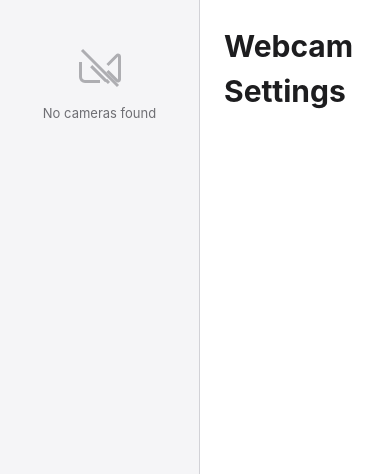
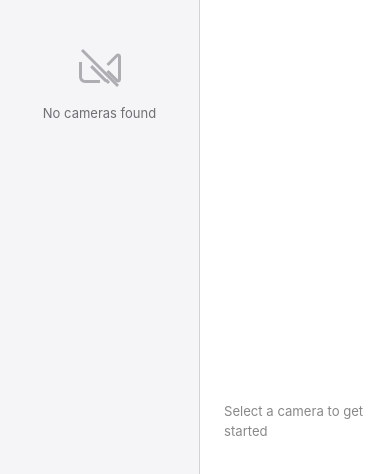
Before and after one commit to webbertakken/cameras, a React (Vite) app: page / in a window 390 px wide. Shown: the top 474 px of the page. Built offline with nearby package versions, Linux system fonts and the light colour scheme.

Commit message:
fix(app): wire main panel to selected camera
- Render PreviewCanvas and ControlsPanel when a camera is selected
- Show placeholder when no camera is selected
- Responsive layout with preview on top, controls below
- Add 6 new tests in App.test.tsx covering all states

```diff
--- a/src/App.css
+++ b/src/App.css
@@ -5,7 +5,20 @@
 }
 
 .app-main {
+  display: flex;
+  flex-direction: column;
   flex: 1;
   padding: var(--space-6);
   overflow-y: auto;
+  gap: var(--space-4);
 }
+
+.app-main__placeholder {
+  display: flex;
+  align-items: center;
+  justify-content: center;
+  flex: 1;
+  color: var(--color-text-muted, #888);
+  font-size: 0.875rem;
+  user-select: none;
+}
--- a/src/App.tsx
+++ b/src/App.tsx
@@ -1,9 +1,13 @@
 import { useEffect } from 'react'
 import { CameraSidebar, listCameras, useCameraStore, useHotplug } from './features/camera-sidebar'
+import { ControlsPanel } from './features/controls/ControlsPanel'
+import { PreviewCanvas } from './features/preview/PreviewCanvas'
+import { usePreview } from './features/preview/usePreview'
 import './App.css'
 
 function App() {
   const setCameras = useCameraStore((s) => s.setCameras)
+  const selectedCamera = useCameraStore((s) => s.selectedCamera())
 
   useEffect(() => {
     listCameras()
@@ -15,11 +19,22 @@ function App() {
 
   useHotplug()
 
+  const { frameSrc } = usePreview(selectedCamera?.id ?? null)
+
   return (
     <div className="app-layout">
       <CameraSidebar />
       <main className="app-main">
-        <h1>Webcam Settings</h1>
+        {selectedCamera ? (
+          <>
+            <PreviewCanvas frameSrc={frameSrc} />
+            <ControlsPanel cameraId={selectedCamera.id} cameraName={selectedCamera.name} />
+          </>
+        ) : (
+          <div className="app-main__placeholder">
+            <p>Select a camera to get started</p>
+          </div>
+        )}
       </main>
     </div>
   )
```
Also changed, not shown: 1 other file (tests, documents, lock files or other folders).
